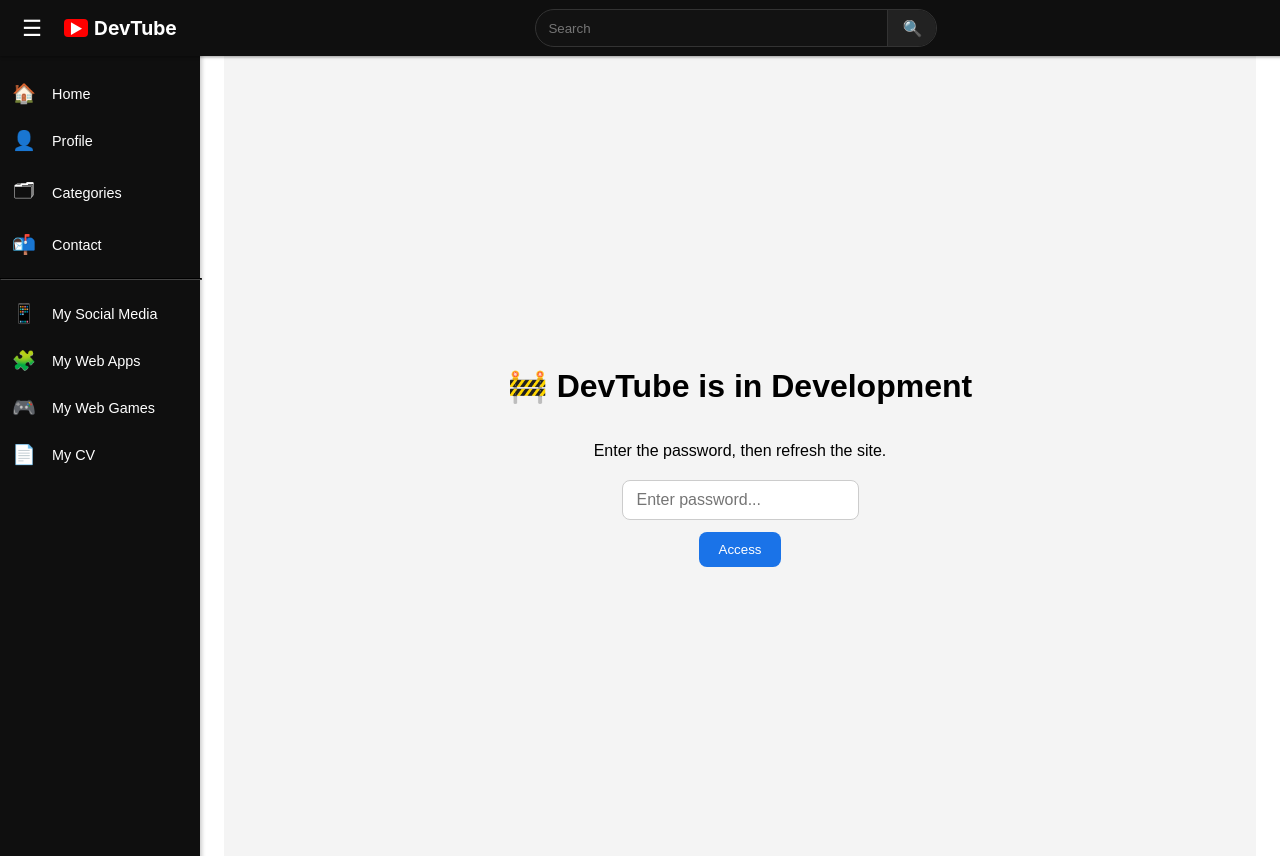
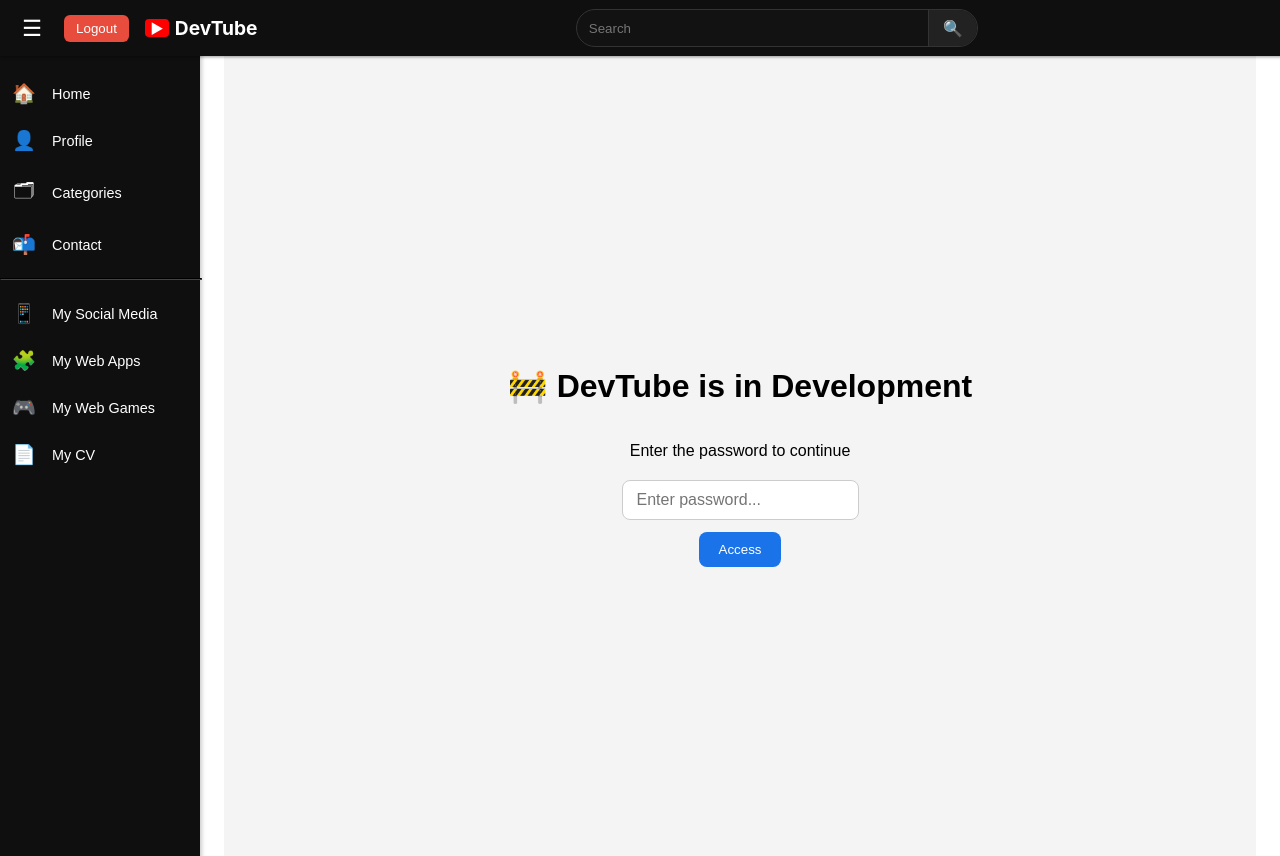
Before and after one commit to Laurentiu-upb/devtube, a React (Create React App) app: page / in a window 1280 px wide. Built offline with nearby package versions, Linux system fonts and the light colour scheme.

Commit message:
DEVELOPMENT PASS v2.0

```diff
--- a/src/components/Navbar.jsx
+++ b/src/components/Navbar.jsx
@@ -34,6 +34,25 @@ function Navbar({ onSearch, onToggleSidebar }) {
         >
           ☰
         </button>
+
+<button
+  onClick={() => {
+    localStorage.removeItem("devtube_access");
+    window.location.href = "/";
+  }}
+  style={{
+    marginLeft: "auto",
+    background: "#e74c3c",
+    color: "white",
+    padding: "6px 12px",
+    border: "none",
+    borderRadius: "6px",
+    cursor: "pointer"
+  }}
+>
+  Logout
+</button>
+
 
         <div style={{ display: 'flex', alignItems: 'center', gap: 6 }}>
           <div style={{
@@ -90,7 +109,6 @@ function Navbar({ onSearch, onToggleSidebar }) {
           </div>
         </div>
       </div>
-
     </div>
   );
 }
--- a/src/pages/InDevelopmentPage.jsx
+++ b/src/pages/InDevelopmentPage.jsx
@@ -1,17 +1,16 @@
 import React, { useState } from "react";
-import { useNavigate } from "react-router-dom";
 
 const InDevelopmentPage = () => {
   const [password, setPassword] = useState("");
   const [error, setError] = useState("");
-  const navigate = useNavigate();
 
-  const handleAccess = () => {
-    if (password === "devpass") {
-      localStorage.setItem("access_granted", "true");
-      navigate("/profile");
+  const handleSubmit = (e) => {
+    e.preventDefault();
+    if (password === "test123") {
+      localStorage.setItem("devtube_access", "true");
+      window.location.reload(); // Refresh automat
     } else {
-      setError("Incorrect password.");
+      setError("Wrong password. Try again.");
     }
   };
 
@@ -26,7 +25,7 @@ const InDevelopmentPage = () => {
       fontFamily: "sans-serif"
     }}>
       <h1 style={{ fontSize: "2rem" }}>🚧 DevTube is in Development</h1>
-      <p style={{ marginBottom: 20 }}>Enter the password, then refresh the site.</p>
+      <p style={{ marginBottom: 20 }}>Enter the password to continue</p>
       <input
         type="password"
         placeholder="Enter password..."
@@ -40,7 +39,7 @@ const InDevelopmentPage = () => {
           marginBottom: 12
         }}
       />
-      <button onClick={handleAccess} style={{
+      <button onClick={handleSubmit} style={{
         background: "#1a73e8",
         color: "#fff",
         padding: "10px 20px",
```
